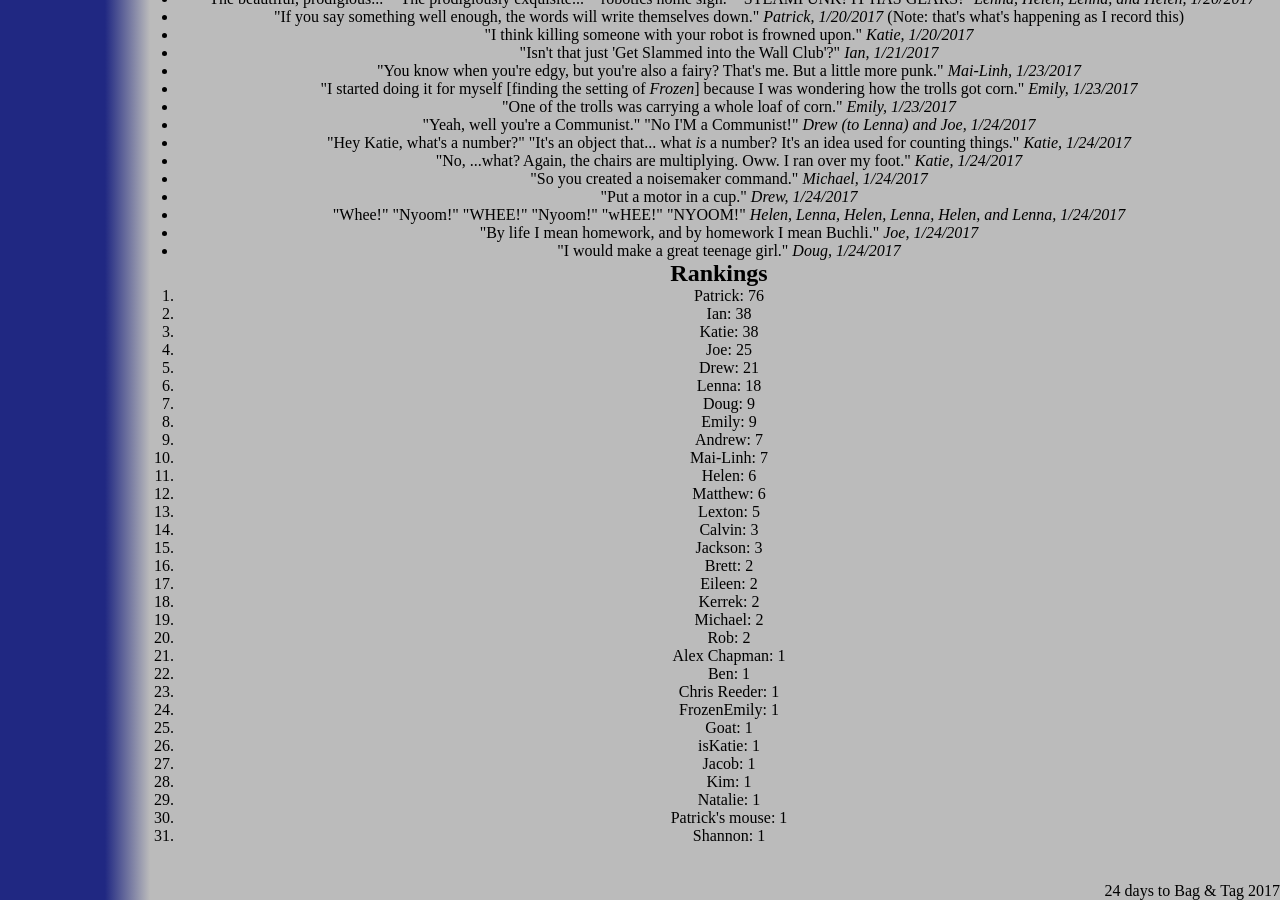
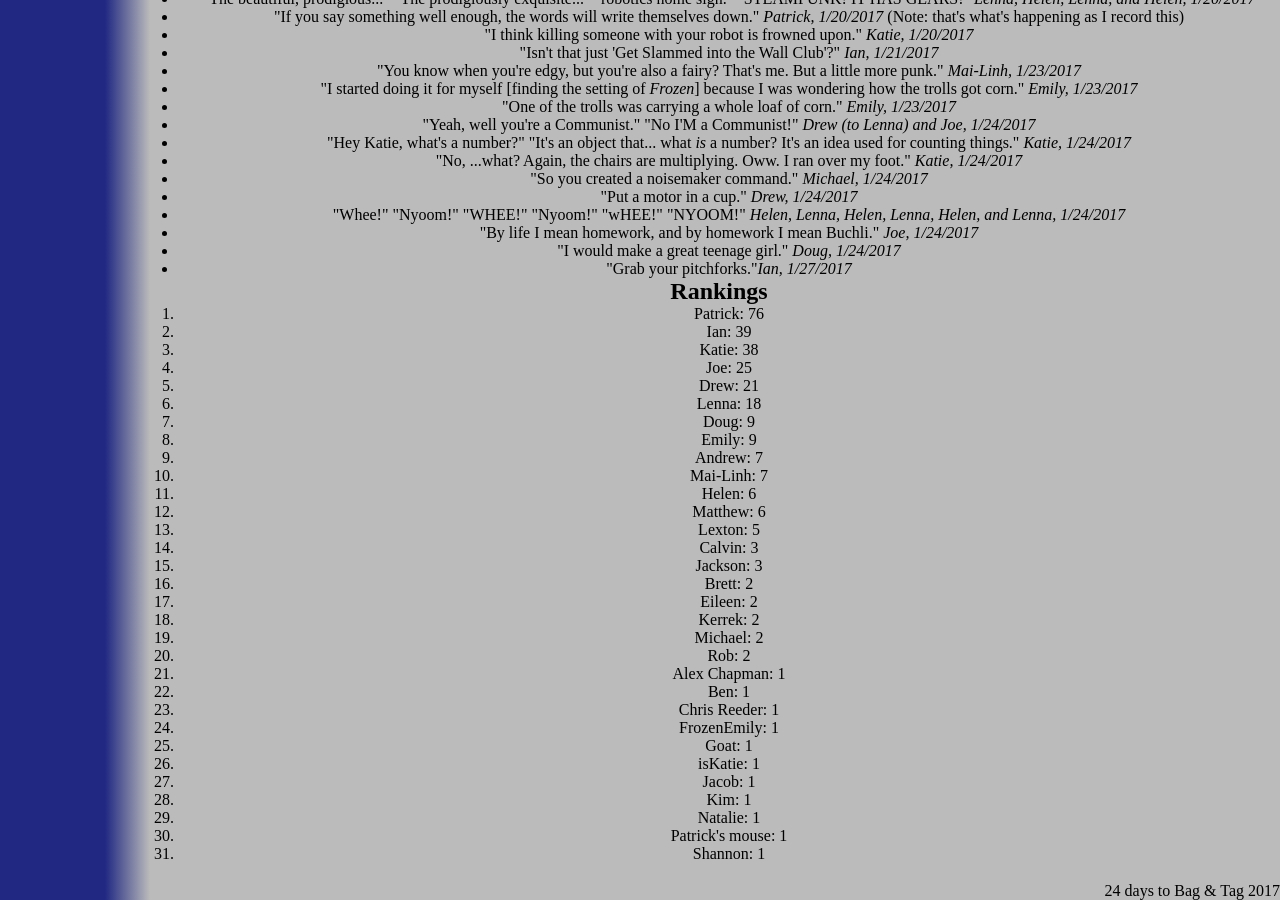
Before and after one commit to katiebugmoon/FRC4131.github.io, a Jekyll site: the page built from media/2017/quotes.html, in a window 1280 px wide and 900 px high, scrolled down 3896 px. Built offline with Jekyll 4.4.1, drawn with Linux system fonts in a browser that asks for light colours; nearby versions of some CDN libraries.

Commit message:
Update quotes.html

```diff
--- a/media/2017/quotes.html
+++ b/media/2017/quotes.html
@@ -223,6 +223,7 @@ title: Build Season 2017 Quotes
 	<li>"Whee!" "Nyoom!" "WHEE!" "Nyoom!" "wHEE!" "NYOOM!" <i>Helen, Lenna, Helen, Lenna, Helen, and Lenna, 1/24/2017</i></li>
 	<li>"By life I mean homework, and by homework I mean Buchli." <i>Joe, 1/24/2017</i></li>
 	<li>"I would make a great teenage girl." <i>Doug, 1/24/2017</i></li>
+	<li>"Grab your pitchforks."<i>Ian, 1/27/2017</i></li>
 </ul>
 <h2>Rankings</h2>
 <ol id='rankings'></ol>
```
